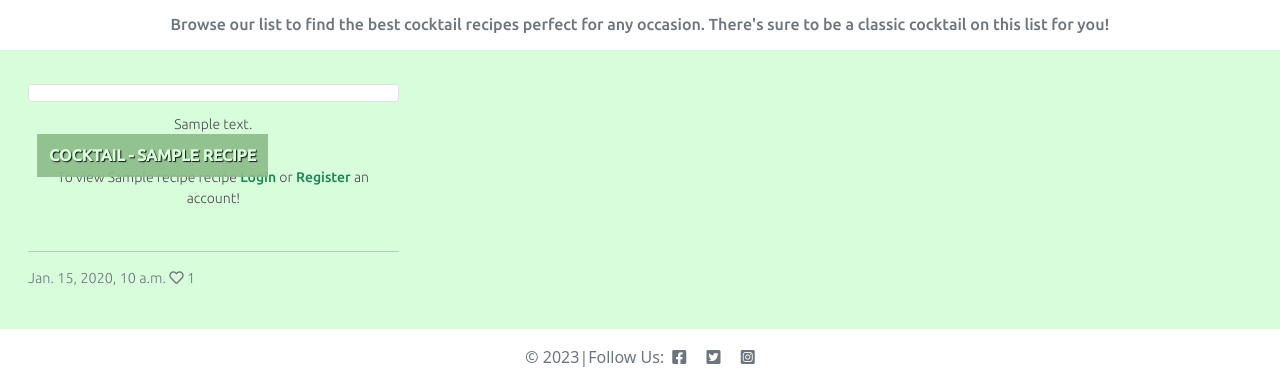
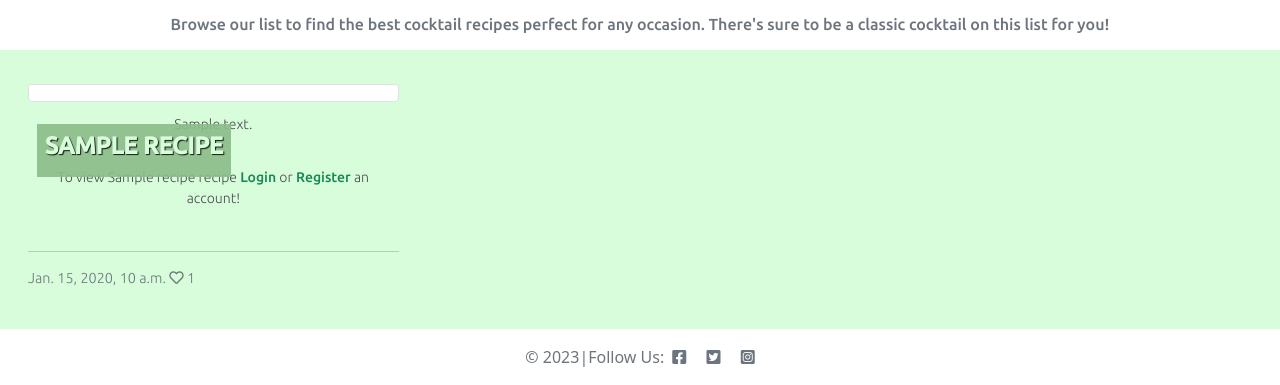
Before and after one commit to Indrakens/cocktail-haven, a Django app: page / in a window 1280 px wide. Shown: the part 611-996 px from the top of the page. Run offline with Django 3.2, Linux system fonts and the light colour scheme; tables that the repository leaves empty hold one stand-in row (values such as "Sample post").

Commit message:
Add max-width for image-flash

```diff
--- a/cocktails2023/settings.py
+++ b/cocktails2023/settings.py
@@ -30,11 +30,11 @@ TEMPLATES_DIR = os.path.join(BASE_DIR, 'templates')
 SECRET_KEY = os.environ.get('SECRET_KEY')
 
 # SECURITY WARNING: don't run with debug turned on in production!
-DEBUG = False
+DEBUG = True
 
 X_FRAME_OPTIONS = 'SAMEORIGIN'
 
-ALLOWED_HOSTS = ['cocktailheaven-c43cabf55fb3.herokuapp.com','localhost']
+ALLOWED_HOSTS = ['cocktailheaven-c43cabf55fb3.herokuapp.com','8000-indrakens-cocktailheave-uqdtp2eg729.ws-eu106.gitpod.io']
 
 
 # Application definition
--- a/static/css/style.css
+++ b/static/css/style.css
@@ -86,7 +86,7 @@
 .image-flash {
     position: absolute;
     bottom: 38%;
-    min-width: 30%;
+    max-width: 65%;
     left: 9px;
     background-color: #8CBC8A;
     opacity: 90%;
@@ -96,7 +96,6 @@
 
 .cocktail {
     color: #D8FDDA;
-    margin: 4px;
     text-transform: uppercase;
     font-family: Ubuntu, sans-serif;
     font-weight: 400;
--- a/templates/index.html
+++ b/templates/index.html
@@ -41,8 +41,8 @@
                                 {% else %}
                                 <img class="card-img-top img-thumbnail" style="max-width: 100%; height: auto;" src=" {{ recipe.featured_image.url }}">
                                 {% endif %}
-                                <div class="image-flash">
-                                    <p class="cocktail h6"><strong>Cocktail - {{ recipe.name }}</strong></p>
+                                <div class="image-flash img-fluid">
+                                    <p class="cocktail h4"><strong>{{ recipe.name }}</strong></p>
                                 </div>
                                 <div class="post-link">
                                     <p class="card-text" style="width: 100%;">{{ recipe.description }}</p>
```
